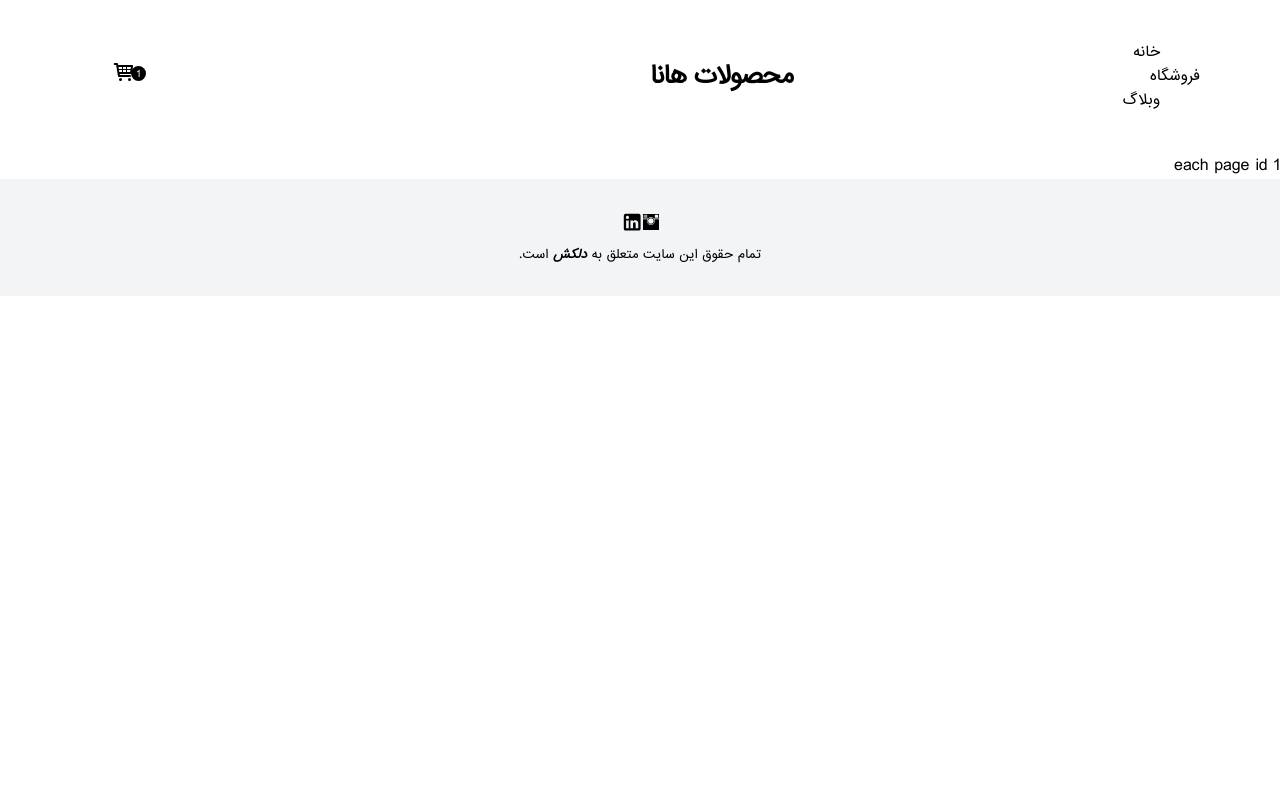
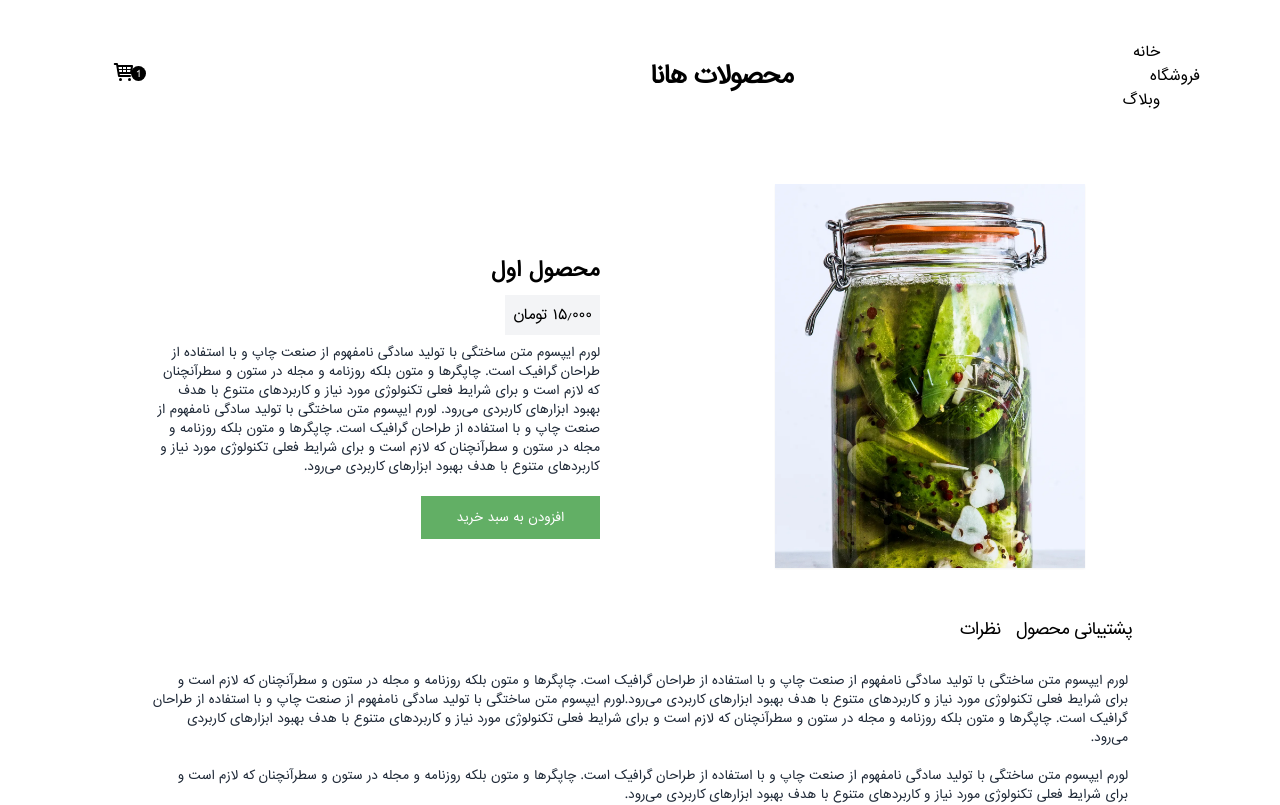
Before and after one commit to Dellcash/Wordpress-to-Vue-Hana-template, a Vue app: page /shop/1 in a window 1280 px wide. Shown: the top 805 px of the page. Built offline with nearby package versions, Linux system fonts and the light colour scheme.

Commit message:
item page

```diff
--- a/src/assets/base.css
+++ b/src/assets/base.css
@@ -24,3 +24,7 @@ a {
 li {
 	list-style: none;
 }
+
+p {
+	color: rgb(31, 41, 55);
+}
--- /dev/null
+++ b/src/components/Icons/Comment.vue
@@ -0,0 +1,20 @@
+<template>
+	<svg width="3em" xl:w-4em height="3em" xl:h-4em viewBox="0 0 48 48">
+		<g fill="none" strokeLinecap="round" strokeLinejoin="round" strokeWidth="4">
+			<path
+				fill="#2F88FF"
+				stroke="#000"
+				d="M44 24C44 35.0457 35.0457 44 24 44C18.0265 44 4 44 4 44C4 44 4 29.0722 4 24C4 12.9543 12.9543 4 24 4C35.0457 4 44 12.9543 44 24Z"
+			></path>
+			<path stroke="#fff" d="M14 18L32 18"></path>
+			<path stroke="#fff" d="M14 26H32"></path>
+			<path stroke="#fff" d="M14 34H24"></path>
+		</g>
+	</svg>
+</template>
+
+<script>
+export default {
+	name: "IconParkMessage",
+};
+</script>
--- a/src/components/TheFooter.vue
+++ b/src/components/TheFooter.vue
@@ -19,10 +19,10 @@ import Linkedin from "./Icons/Linkedin.vue";
 
 <style lang="scss" scoped>
 footer {
-	--at-apply: "p-3 bg-gray-100 flex items-center justify-center sm:p-5 lg:p-8";
+	--at-apply: "p-3 bg-gray-50 flex items-center justify-center sm:p-5 lg:p-8";
 
 	section {
-		--at-apply: "flex items-center justify-between sm:w-400px md:w-640px xl:flex-col xl:justify-center";
+		--at-apply: "flex items-center justify-between text-gray-500 sm:w-400px md:w-640px xl:flex-col xl:justify-center";
 
 		p {
 			--at-apply: "text-9px font-thin sm:text-12px xl:order-2";
--- a/src/stores/data.js
+++ b/src/stores/data.js
@@ -28,43 +28,57 @@ export const useShop = reactive({
       id: '1',
       img: img9,
       title: 'محصول اول',
-      price: '۱۵٫۰۰۰ تومان'
+      price: '۱۵٫۰۰۰ تومان',
+      description:
+        'لورم ایپسوم متن ساختگی با تولید سادگی نامفهوم از صنعت چاپ و با استفاده از طراحان گرافیک است. چاپگرها و متون بلکه روزنامه و مجله در ستون و سطرآنچنان که لازم است و برای شرایط فعلی تکنولوژی مورد نیاز و کاربردهای متنوع با هدف بهبود ابزارهای کاربردی می‌رود.'
     },
     {
       id: '2',
       img: img10,
       title: 'محصول دوم',
-      price: '۳۵٫۰۰۰ تومان'
+      price: '۳۵٫۰۰۰ تومان',
+      description:
+        'لورم ایپسوم متن ساختگی با تولید سادگی نامفهوم از صنعت چاپ و با استفاده از طراحان گرافیک است. چاپگرها و متون بلکه روزنامه و مجله در ستون و سطرآنچنان که لازم است و برای شرایط فعلی تکنولوژی مورد نیاز و کاربردهای متنوع با هدف بهبود ابزارهای کاربردی می‌رود.'
     },
     {
       id: '3',
       img: img11,
       title: 'محصول سوم',
-      price: '۳۰٫۰۰۰ تومان'
+      price: '۳۰٫۰۰۰ تومان',
+      description:
+        'لورم ایپسوم متن ساختگی با تولید سادگی نامفهوم از صنعت چاپ و با استفاده از طراحان گرافیک است. چاپگرها و متون بلکه روزنامه و مجله در ستون و سطرآنچنان که لازم است و برای شرایط فعلی تکنولوژی مورد نیاز و کاربردهای متنوع با هدف بهبود ابزارهای کاربردی می‌رود.'
     },
     {
       id: '4',
       img: img12,
       title: 'محصول چهارم',
-      price: '۲۳٫۰۰۰ تومان'
+      price: '۲۳٫۰۰۰ تومان',
+      description:
+        'لورم ایپسوم متن ساختگی با تولید سادگی نامفهوم از صنعت چاپ و با استفاده از طراحان گرافیک است. چاپگرها و متون بلکه روزنامه و مجله در ستون و سطرآنچنان که لازم است و برای شرایط فعلی تکنولوژی مورد نیاز و کاربردهای متنوع با هدف بهبود ابزارهای کاربردی می‌رود.'
     },
     {
       id: '5',
       img: img13,
       title: 'محصول پنجم',
-      price: '۶۷٫۰۰۰ تومان'
+      price: '۶۷٫۰۰۰ تومان',
+      description:
+        'لورم ایپسوم متن ساختگی با تولید سادگی نامفهوم از صنعت چاپ و با استفاده از طراحان گرافیک است. چاپگرها و متون بلکه روزنامه و مجله در ستون و سطرآنچنان که لازم است و برای شرایط فعلی تکنولوژی مورد نیاز و کاربردهای متنوع با هدف بهبود ابزارهای کاربردی می‌رود.'
     },
     {
       id: '6',
       img: img14,
       title: 'محصول شش',
-      price: '۳۴٫۰۰۰ تومان'
+      price: '۳۴٫۰۰۰ تومان',
+      description:
+        'لورم ایپسوم متن ساختگی با تولید سادگی نامفهوم از صنعت چاپ و با استفاده از طراحان گرافیک است. چاپگرها و متون بلکه روزنامه و مجله در ستون و سطرآنچنان که لازم است و برای شرایط فعلی تکنولوژی مورد نیاز و کاربردهای متنوع با هدف بهبود ابزارهای کاربردی می‌رود.'
     },
     {
       id: '7',
       img: img15,
       title: 'محصول هفت',
-      price: '۱۳٫۰۰۰ تومان'
+      price: '۱۳٫۰۰۰ تومان',
+      description:
+        'لورم ایپسوم متن ساختگی با تولید سادگی نامفهوم از صنعت چاپ و با استفاده از طراحان گرافیک است. چاپگرها و متون بلکه روزنامه و مجله در ستون و سطرآنچنان که لازم است و برای شرایط فعلی تکنولوژی مورد نیاز و کاربردهای متنوع با هدف بهبود ابزارهای کاربردی می‌رود.'
     },
   ]
 })
--- a/src/stores/shop.js
+++ b/src/stores/shop.js
@@ -7,11 +7,12 @@ export const useShopStore = defineStore({
     items: useShop.items
   }),
   getters: {
-    doubleCount: (state) => state.counter * 2
+    getItem: (state) => {
+      return (id) => {
+        return state.items.filter(item => item.id == id)[0]
+      }
+    }
   },
   actions: {
-    increment() {
-      this.counter++
-    }
   }
 })
--- a/src/views/Shopping/Item.vue
+++ b/src/views/Shopping/Item.vue
@@ -1,5 +1,133 @@
-<script setup></script>
+<script setup>
+import { useRoute } from "vue-router";
+import { useShopStore } from "@/stores/shop";
+import { onMounted, ref } from "vue";
+import Comment from "../../components/Icons/Comment.vue";
 
-<template>each page id {{ $route.params.id }}</template>
+const shopStore = useShopStore();
+const route = useRoute();
+const item = shopStore.getItem(route.params.id);
 
-<style lang="scss" scoped></style>
+const description = ref(true);
+const comment = ref(false);
+const descRef = ref(null);
+const commentRef = ref(null);
+
+const descBtn = () => {
+	description.value = true;
+	comment.value = false;
+};
+const commentBtn = () => {
+	comment.value = true;
+	description.value = false;
+};
+
+// focusing on description button when page loaded
+onMounted(() => {
+	descRef.value.focus();
+});
+</script>
+
+<template>
+	<main>
+		<!-- FIRST -->
+		<section class="first">
+			<img :src="item.img" alt="" />
+
+			<div>
+				<h4>{{ item.title }}</h4>
+				<h6>{{ item.price }}</h6>
+				<p>{{ item.description }} {{ item.description }}</p>
+				<button>افزودن به سبد خرید</button>
+			</div>
+		</section>
+
+		<!-- SECOND -->
+		<section class="second">
+			<div>
+				<button ref="descRef" @click="descBtn">پشتیبانی محصول</button>
+				<button ref="commentRef" @click="commentBtn">نظرات</button>
+
+				<!-- CONDITIONS -->
+				<p v-if="description">
+					<!-- just simulate some content -->
+					{{ item.description }}{{ item.description }} <br />
+					<br />
+					{{ item.description }}
+				</p>
+
+				<!-- COMMENT -->
+				<div v-if="comment">
+					<Comment />
+					<h6>هنوز نظری ثبت نشده</h6>
+					<h5 xl:text-xl>اولین نفری باشید که نظر می‌دهید</h5>
+					<button>ثبت نظر</button>
+				</div>
+			</div>
+		</section>
+	</main>
+</template>
+
+<style lang="scss" scoped>
+main {
+	--at-apply: "mt-4 md:mt-8";
+
+	.first {
+		--at-apply: "flex flex-col justify-center sm:items-center xl:flex-row xl:grid xl:grid-cols-2 xl:pr-10";
+
+		img {
+			margin: 0 auto;
+			--at-apply: w-50% h-12rem object-cover shadow-sm
+      sm:w-40% sm:h-20rem md:w-55% md:h-30rem md:mb-5 lg:w-45% lg:h-35rem lg:mb-10 xl:w-50% xl:h-24rem;
+		}
+
+		div {
+			--at-apply: "text-right px-5 mb-2 mt-5 md:my-3 lg:my-4 sm:w-400px md:w-full lg:w-700px xl:w-full xl:pl-38";
+
+			h4 {
+				--at-apply: "text-14px mb-2 duration-250 hover:opacity-70 sm:text-14px md:text-20px";
+			}
+
+			h6 {
+				--at-apply: "inline-block p-2 text-12px sm:text-14px font5 bg-gray-100 mb-2";
+			}
+
+			p {
+				--at-apply: "text-10px lg:text-12px";
+			}
+
+			button {
+				--at-apply: "w-70% bg-[#62af65] text-white text-9px mt-5 py-2 duration-250 hover:opacity-80 md:w-40% md:py-3 xl:text-12px";
+			}
+		}
+	}
+
+  .second {
+    --at-apply: "p-5 xl:pt-0";
+
+    div {
+      --at-apply: "sm:m-auto sm:w-60% md:w-full lg:w-67% xl:w-full xl:px-30";
+
+      button {
+        --at-apply: "text-12px tracking-tighter p-2 border-gray-200 xl:text-16px focus:border-t focus:border-r focus:border-l focus:outline-none active:outline-none";
+      }
+
+      p {
+        --at-apply: "text-10px py-5 px-3 border border-gray-200 lg:text-12px";
+      }
+
+      div {
+        --at-apply: "border border-gray-200 m-auto text-center py-7 sm:w-full xl:py-10";
+
+        h6 {
+          --at-apply: "font-thin xl:text-1rem";
+        }
+
+        button {
+          --at-apply: "bg-[#2F88FF] text-gray-200 text-10px px-6 rounded-lg py-1.5 mt-5 xl:px-8 xl:text-14px"
+        }
+      }
+    }
+  }
+}
+</style>
--- a/src/views/Shopping/Shop.vue
+++ b/src/views/Shopping/Shop.vue
@@ -1,5 +1,5 @@
 <script setup>
-import { useShopStore } from "../../stores/shop";
+import { useShopStore } from "@/stores/shop";
 
 const shopStore = useShopStore();
 </script>
@@ -14,9 +14,7 @@ const shopStore = useShopStore();
 
 				<div>
 					<router-link :to="`/shop/${item.id}`">
-						<h4>
-							{{ item.title }}
-						</h4>
+						<h4>{{ item.title }}</h4>
 					</router-link>
 					<h6>{{ item.price }}</h6>
 				</div>
@@ -34,7 +32,7 @@ main {
 
 		div {
 			img {
-				--at-apply: "w-full h-8rem object-cover sm:h-12rem md:h-20rem xl:h-22rem";
+				--at-apply: "w-full h-8rem object-cover shadow-lg duration-250 hover:scale-105 sm:h-12rem md:h-20rem xl:h-22rem";
 			}
 
 			div {
```
